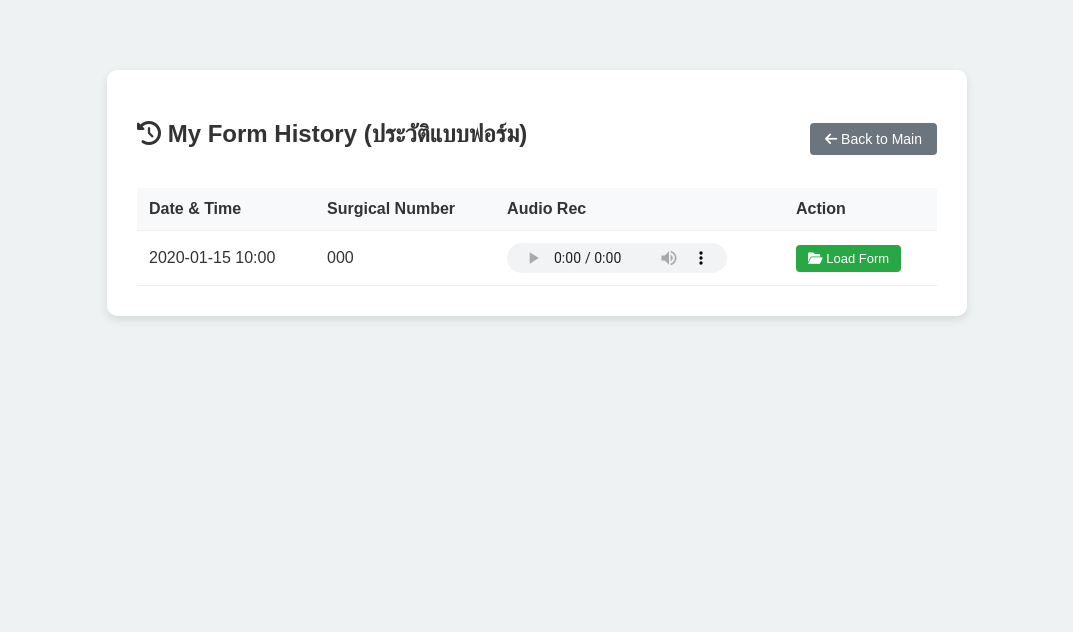
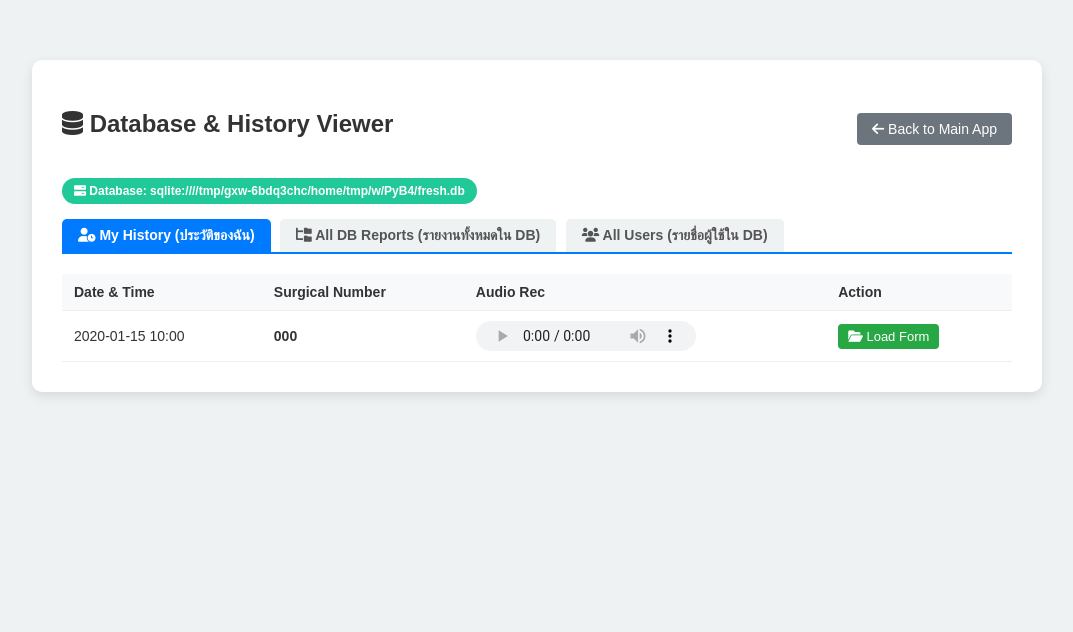
Before and after one commit to roojask/app_pathology_7-7-2569, a Flask app: page /history in a window 1280 px wide. Shown: the top 632 px of the page, without its empty margins (103-1176 px from the left). Run offline with Flask 3, Linux system fonts and the light colour scheme; a user stored in the database is signed in; tables that the repository leaves empty hold one stand-in row (values such as "Sample post").

Commit message:
Add In-App Database Inspector dashboard in history view with tabs for PostgreSQL users and case reports

```diff
--- a/app.py
+++ b/app.py
@@ -347,7 +347,16 @@ def forgot_password():
 @login_required
 def history():
     user_histories = FormHistory.query.filter_by(user_id=current_user.id).order_by(FormHistory.timestamp.desc()).all()
-    return render_template("history.html", histories=user_histories)
+    all_histories = FormHistory.query.order_by(FormHistory.timestamp.desc()).all()
+    all_users = User.query.all()
+    db_uri = app.config.get('SQLALCHEMY_DATABASE_URI', '')
+    return render_template(
+        "history.html",
+        histories=user_histories,
+        all_histories=all_histories,
+        all_users=all_users,
+        db_uri=db_uri
+    )
 
 @app.route("/history/load/<int:history_id>")
 @login_required
--- a/templates/history.html
+++ b/templates/history.html
@@ -4,28 +4,29 @@
 <head>
     <meta charset="UTF-8">
     <meta name="viewport" content="width=device-width, initial-scale=1.0">
-    <title>Form History - Patho Voice Assistant</title>
+    <title>Database & Form History - Patho Voice Assistant</title>
     <link href="{{ url_for('static', filename='style.css') }}" rel="stylesheet">
     <link rel="stylesheet" href="https://cdnjs.cloudflare.com/ajax/libs/font-awesome/6.0.0/css/all.min.css">
     <style>
         .history-container {
-            max-width: 800px;
-            margin: 50px auto;
+            max-width: 950px;
+            margin: 40px auto;
             background: white;
             padding: 30px;
             border-radius: 10px;
-            box-shadow: 0 4px 10px rgba(0, 0, 0, 0.1);
+            box-shadow: 0 4px 12px rgba(0, 0, 0, 0.1);
         }
 
         table {
             width: 100%;
             border-collapse: collapse;
-            margin-top: 20px;
+            margin-top: 15px;
+            font-size: 14px;
         }
 
         th,
         td {
-            padding: 12px;
+            padding: 10px 12px;
             text-align: left;
             border-bottom: 1px solid #eee;
         }
@@ -43,7 +44,7 @@
         .btn-load {
             background-color: #28a745;
             color: white;
-            padding: 6px 12px;
+            padding: 5px 10px;
             border-radius: 4px;
             text-decoration: none;
             font-size: 13px;
@@ -59,6 +60,42 @@
             align-items: center;
             margin-bottom: 20px;
         }
+
+        .tab-btn {
+            padding: 8px 16px;
+            border: none;
+            background: #eef2f3;
+            cursor: pointer;
+            font-weight: bold;
+            border-radius: 5px 5px 0 0;
+            margin-right: 5px;
+            color: #555;
+            font-size: 14px;
+        }
+
+        .tab-btn.active {
+            background: #007bff;
+            color: white;
+        }
+
+        .tab-content {
+            display: none;
+        }
+
+        .tab-content.active {
+            display: block;
+        }
+
+        .db-badge {
+            background: #20c997;
+            color: white;
+            padding: 6px 12px;
+            border-radius: 20px;
+            font-size: 12px;
+            font-weight: bold;
+            display: inline-block;
+            margin-bottom: 15px;
+        }
     </style>
 </head>
 
@@ -66,11 +103,15 @@
 
     <div class="history-container">
         <div class="header-top">
-            <h2><i class="fas fa-history"></i> My Form History (ประวัติแบบฟอร์ม)</h2>
+            <h2><i class="fas fa-database"></i> Database & History Viewer</h2>
             <a href="{{ url_for('index') }}" class="btn-generate"
                 style="background-color: #6c757d; width: auto; padding: 8px 15px; text-decoration: none; font-size: 14px;">
-                <i class="fas fa-arrow-left"></i> Back to Main
+                <i class="fas fa-arrow-left"></i> Back to Main App
             </a>
+        </div>
+
+        <div class="db-badge">
+            <i class="fas fa-server"></i> Database: {{ db_uri.split('@')[-1] if '@' in db_uri else db_uri }}
         </div>
 
         {% with messages = get_flashed_messages(with_categories=true) %}
@@ -84,6 +125,23 @@
         {% endif %}
         {% endwith %}
 
+        <!-- Tab Navigation -->
+        <div>
+            <button class="tab-btn active" onclick="showTab('my-history', this)">
+                <i class="fas fa-user-clock"></i> My History (ประวัติของฉัน)
+            </button>
+            <button class="tab-btn" onclick="showTab('all-db-reports', this)">
+                <i class="fas fa-folder-tree"></i> All DB Reports (รายงานทั้งหมดใน DB)
+            </button>
+            <button class="tab-btn" onclick="showTab('all-db-users', this)">
+                <i class="fas fa-users"></i> All Users (รายชื่อผู้ใช้ใน DB)
+            </button>
+        </div>
+
+        <hr style="border: 0; border-top: 2px solid #007bff; margin: 0 0 20px 0;">
+
+        <!-- Tab 1: My History -->
+        <div id="my-history" class="tab-content active">
             {% if histories %}
             <table>
                 <thead>
@@ -98,7 +156,7 @@
                     {% for h in histories %}
                     <tr>
                         <td>{{ h.timestamp.strftime('%Y-%m-%d %H:%M') }}</td>
-                    <td>{{ h.surgical_number or "Not Specified" }}</td>
+                        <td><strong>{{ h.surgical_number or "Not Specified" }}</strong></td>
                         <td>
                             {% if h.audio_filename %}
                             <audio controls style="height: 30px; width: 220px; vertical-align: middle;">
@@ -108,7 +166,6 @@
                                 <source src="{{ url_for('get_upload', filename=h.audio_filename) }}" type="audio/wav">
                                 {% endif %}
                                 No audio
-
                             </audio>
                             {% else %}
                             <span style="color:#aaa; font-style:italic; font-size:12px;">No Audio</span>
@@ -124,10 +181,86 @@
                 </tbody>
             </table>
             {% else %}
-        <p style="text-align: center; color: #777; padding: 30px 0;">No history found. Generate a PDF to save a form.
-        </p>
+            <p style="text-align: center; color: #777; padding: 30px 0;">No personal history found. Generate a PDF to save a form.</p>
             {% endif %}
         </div>
+
+        <!-- Tab 2: All DB Reports -->
+        <div id="all-db-reports" class="tab-content">
+            <h4 style="margin: 0 0 10px 0; color: #333;"><i class="fas fa-table"></i> Form History Table (`form_history`)</h4>
+            {% if all_histories %}
+            <table>
+                <thead>
+                    <tr>
+                        <th>ID</th>
+                        <th>Surgical No</th>
+                        <th>Author</th>
+                        <th>Created At</th>
+                        <th>Audio File</th>
+                    </tr>
+                </thead>
+                <tbody>
+                    {% for h in all_histories %}
+                    <tr>
+                        <td><strong>#{{ h.id }}</strong></td>
+                        <td><span style="color: #007bff; font-weight: bold;">{{ h.surgical_number or "N/A" }}</span></td>
+                        <td><i class="fas fa-user-circle"></i> {{ h.author.name or h.author.username if h.author else 'User #' ~ h.user_id }}</td>
+                        <td>{{ h.timestamp.strftime('%Y-%m-%d %H:%M:%S') }}</td>
+                        <td>
+                            {% if h.audio_filename %}
+                            <i class="fas fa-file-audio" style="color: #e67e22;"></i> {{ h.audio_filename[:25] }}...
+                            {% else %}
+                            <span style="color:#ccc;">None</span>
+                            {% endif %}
+                        </td>
+                    </tr>
+                    {% endfor %}
+                </tbody>
+            </table>
+            {% else %}
+            <p style="text-align: center; color: #777; padding: 20px 0;">No records found in database.</p>
+            {% endif %}
+        </div>
+
+        <!-- Tab 3: All Users -->
+        <div id="all-db-users" class="tab-content">
+            <h4 style="margin: 0 0 10px 0; color: #333;"><i class="fas fa-user-shield"></i> User Accounts Table (`user`)</h4>
+            {% if all_users %}
+            <table>
+                <thead>
+                    <tr>
+                        <th>User ID</th>
+                        <th>Username</th>
+                        <th>Full Name</th>
+                        <th>Email</th>
+                    </tr>
+                </thead>
+                <tbody>
+                    {% for u in all_users %}
+                    <tr>
+                        <td><strong>#{{ u.id }}</strong></td>
+                        <td><i class="fas fa-user"></i> {{ u.username }}</td>
+                        <td>{{ u.name or "N/A" }}</td>
+                        <td>{{ u.email }}</td>
+                    </tr>
+                    {% endfor %}
+                </tbody>
+            </table>
+            {% else %}
+            <p style="text-align: center; color: #777; padding: 20px 0;">No users found in database.</p>
+            {% endif %}
+        </div>
+
+    </div>
+
+    <script>
+        function showTab(tabId, btn) {
+            document.querySelectorAll('.tab-content').forEach(el => el.classList.remove('active'));
+            document.querySelectorAll('.tab-btn').forEach(el => el.classList.remove('active'));
+            document.getElementById(tabId).classList.add('active');
+            btn.classList.add('active');
+        }
+    </script>
 
 </body>
 
```
Lines whose indentation alone changed are shown as unchanged.
